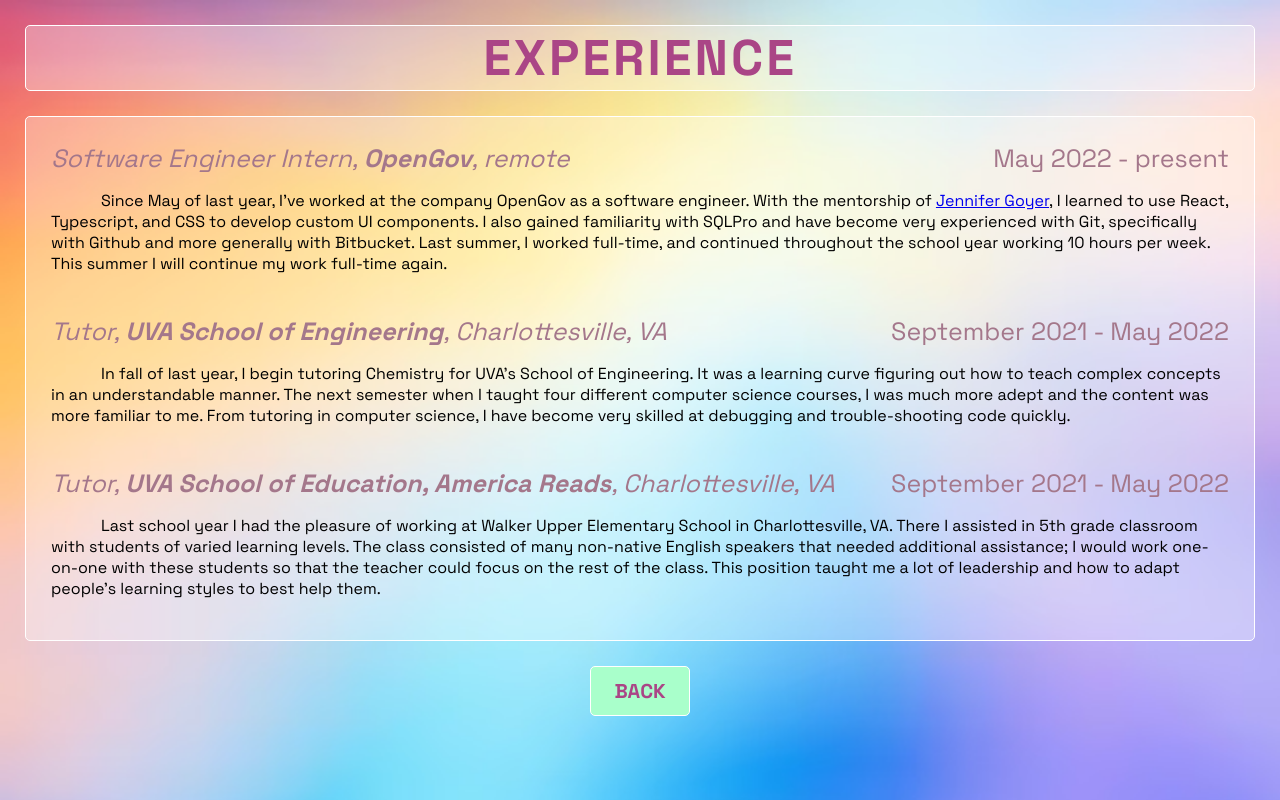
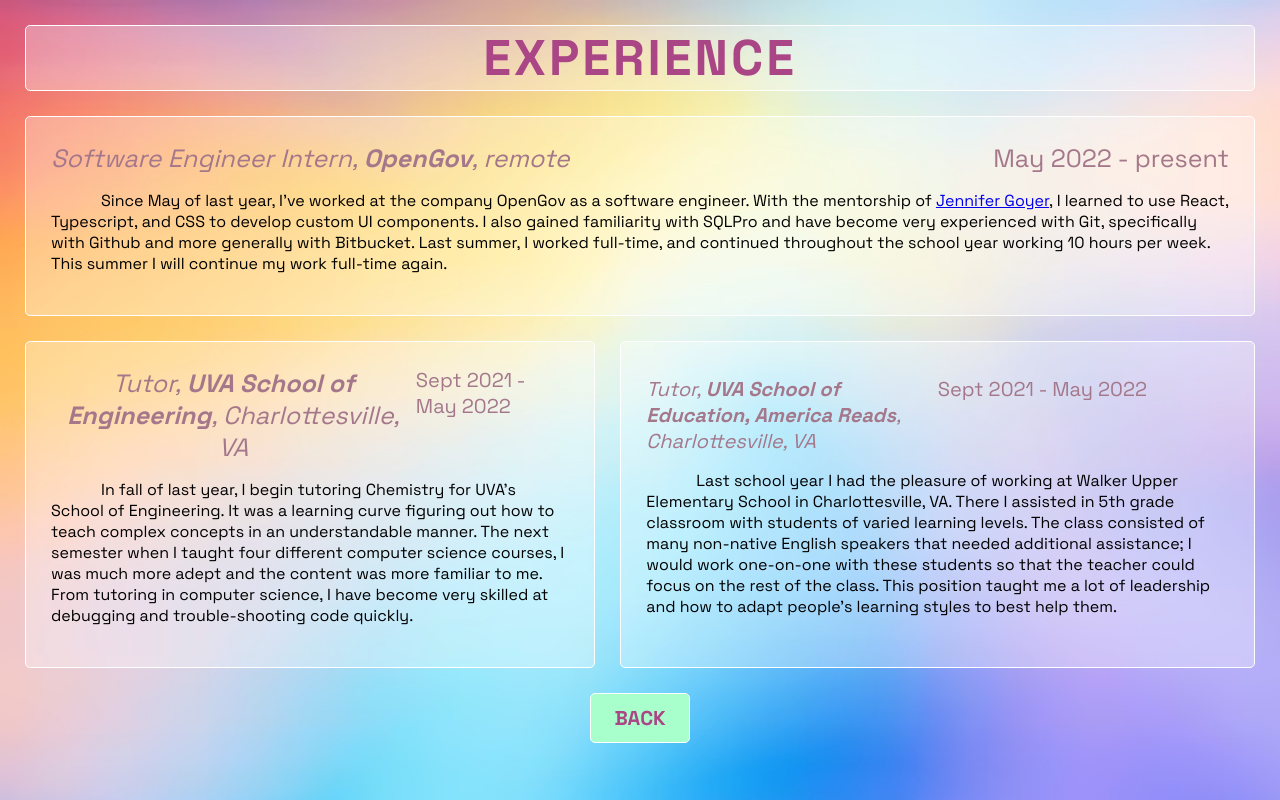
Before and after one commit to isfelaco/Bella-Felaco-Portfolio, a React (Create React App) app: page /experience in a window 1280 px wide. Built offline with nearby package versions, Linux system fonts and the light colour scheme.

Commit message:
Using SharedStyles

```diff
--- a/package.json
+++ b/package.json
@@ -44,6 +44,7 @@
   },
   "devDependencies": {
     "@types/moment": "^2.13.0",
-    "@types/styled-components-react-native": "^5.2.1"
+    "@types/styled-components-react-native": "^5.2.1",
+    "typescript-plugin-css-modules": "^5.0.1"
   }
 }
--- a/src/components/NavBar.tsx
+++ b/src/components/NavBar.tsx
@@ -1,7 +1,14 @@
 import React from "react";
 import { NavLink } from "react-router-dom";
-import "../css/App.css";
 import styled from "styled-components";
+import { Column } from "../css/SharedStyles";
+
+const Nav = styled(Column)`
+	flex: 40%;
+	justify-content: center;
+	text-align: left;
+	gap: 75px;
+`;
 
 const Link = styled(NavLink)`
 	color: #aa4586;
@@ -30,10 +37,10 @@
 
 export function NavBar() {
 	return (
-		<nav className="column navbar">
+		<Nav>
 			<Link to="/about">About</Link>
 			<Link to="/experience">Experience</Link>
 			<Link to="/projects">Projects</Link>
-		</nav>
+		</Nav>
 	);
 }
--- a/src/components/Section.tsx
+++ b/src/components/Section.tsx
@@ -1,21 +1,56 @@
 import React, { ReactNode } from "react";
 import { BackButton } from "./BackButton";
 import "../css/App.css";
+import styled from "styled-components";
+import { Column } from "../css/SharedStyles";
 
 type Props = {
 	title: string;
 	children?: ReactNode | ReactNode[];
 };
 
+const Subpage = styled(Column)`
+	margin: 25px;
+
+	@keyframes fadeIn {
+		0% {
+			opacity: 0;
+		}
+		100% {
+			opacity: 1;
+		}
+	}
+	animation: fadeIn 1s;
+`;
+
+export const PageTitle = styled.p`
+	color: #aa4586;
+	font-size: 50px;
+	font-weight: bold;
+	text-transform: uppercase;
+	letter-spacing: 3px;
+
+	background: rgb(255, 255, 255, 0.3);
+	border-radius: 5px;
+	border: 1px solid white;
+	margin: 0px;
+	transition: 1s;
+
+	&:hover {
+		letter-spacing: 10px;
+		transition: 0.5s;
+	}
+`;
+
 export function Section(props: Props) {
 	const { title, children } = props;
 	return (
-		<div className="section">
-			<p className="pageTitle">{title}</p>
+		<Subpage gap={25}>
+			<PageTitle>{title}</PageTitle>
 			{children}
 			<div>
 				<BackButton />
 			</div>
-		</div>
+		</Subpage>
 	);
 }
--- a/src/css/App.css
+++ b/src/css/App.css
@@ -21,53 +21,3 @@
 	scroll-behavior: smooth;
 	scroll-padding-top: 175px;
 }
-
-@keyframes fadeIn {
-	0% {
-		opacity: 0;
-	}
-	100% {
-		opacity: 1;
-	}
-}
-
-.column {
-	display: flex;
-	flex-direction: column;
-}
-
-.navbar {
-	flex: 40%;
-	justify-content: center;
-	text-align: left;
-	gap: 75px;
-}
-
-.section {
-	/* layout */
-	display: flex;
-	flex-direction: column;
-	gap: 25px;
-	margin: 25px;
-
-	animation: fadeIn 1s;
-}
-
-.pageTitle {
-	color: #aa4586;
-	font-size: 50px;
-	font-weight: bold;
-	text-transform: uppercase;
-	letter-spacing: 3px;
-
-	background: rgb(255, 255, 255, 0.3);
-	border-radius: 5px;
-	border: 1px solid white;
-	margin: 0px;
-	transition: 1s;
-}
-
-.pageTitle:hover {
-	letter-spacing: 10px;
-	transition: 0.5s;
-}
--- /dev/null
+++ b/src/css/SharedStyles.tsx
@@ -0,0 +1,13 @@
+import styled from "styled-components";
+
+export const Row = styled.div<{ gap?: number }>`
+	display: flex;
+	flex-direction: row;
+	gap: ${({ gap }) => gap + "px"};
+`;
+
+export const Column = styled.div<{ gap?: number }>`
+	display: flex;
+	flex-direction: column;
+	gap: ${({ gap }) => gap + "px"};
+`;
--- a/src/pages/About.tsx
+++ b/src/pages/About.tsx
@@ -1,24 +1,20 @@
 import React from "react";
 import { Section } from "../components/Section";
 import styled from "styled-components";
+import "../css/App.css";
 import UVAlogo from "../css/UVA-logo.png";
+import { Column, Row } from "../css/SharedStyles";
 
-const Row = styled.div`
-	display: flex;
-	gap: 25px;
-`;
-const Column = styled.div`
-	display: flex;
-	flex-direction: column;
+const AboutColumn = styled(Column)`
 	justify-content: center;
 	background: rgb(255, 255, 255, 0.3);
 	border: 1px solid white;
 	border-radius: 5px;
 `;
-const LeftColumn = styled(Column)`
+const LeftColumn = styled(AboutColumn)`
 	flex: 40%;
 `;
-const RightColumn = styled(Column)`
+const RightColumn = styled(AboutColumn)`
 	flex: 60%;
 `;
 const Image = styled.img`
@@ -36,7 +32,7 @@
 export function About() {
 	return (
 		<Section title="About">
-			<Row>
+			<Row gap={25}>
 				<LeftColumn>
 					<Image src={UVAlogo} alt="logo" />
 				</LeftColumn>
--- a/src/pages/Experience.tsx
+++ b/src/pages/Experience.tsx
@@ -1,11 +1,9 @@
-import React, { useState } from "react";
+import React from "react";
 import styled from "styled-components";
 import { Section } from "../components/Section";
+import { Column, Row } from "../css/SharedStyles";
 
-const Column = styled.div`
-	display: flex;
-	flex-direction: column;
-	gap: 25px;
+const ExperienceColumn = styled(Column)`
 	justify-content: center;
 	background: rgb(255, 255, 255, 0.3);
 	border: 1px solid white;
@@ -13,12 +11,21 @@
 	padding: 25px;
 `;
 
-const Row = styled.div`
-	display: flex;
-	flex-direction: row;
+const Title = styled(Row)`
 	justify-content: space-between;
 	color: #a4778b;
 	font-size: 25px;
+	align-items: start;
+`;
+
+const Subtitle = styled.div`
+	flex: 50%;
+	font-size: 20px;
+	text-align: left;
+
+	p {
+		margin: 0;
+	}
 `;
 
 const Description = styled.p`
@@ -41,14 +48,13 @@
 export function Experience() {
 	return (
 		<Section title="Experience">
-			<Column>
-				<div>
-					<Row>
+			<ExperienceColumn>
+				<Title>
 					<i>
 						Software Engineer Intern, <b>OpenGov</b>, remote
 					</i>
 					May 2022 - present
-					</Row>
+				</Title>
 
 				<Description>
 					Since May of last year, I've worked at the company OpenGov as a
@@ -61,20 +67,23 @@
 						Jennifer Goyer
 					</a>
 					, I learned to use React, Typescript, and CSS to develop custom UI
-						components. I also gained familiarity with SQLPro and have become
-						very experienced with Git, specifically with Github and more
-						generally with Bitbucket. Last summer, I worked full-time, and
-						continued throughout the school year working 10 hours per week. This
-						summer I will continue my work full-time again.
+					components. I also gained familiarity with SQLPro and have become very
+					experienced with Git, specifically with Github and more generally with
+					Bitbucket. Last summer, I worked full-time, and continued throughout
+					the school year working 10 hours per week. This summer I will continue
+					my work full-time again.
 				</Description>
-				</div>
+			</ExperienceColumn>
+			<Row gap={25}>
+				<ExperienceColumn>
+					<Title>
 						<div>
-					<Row>
 							<i>
 								Tutor, <b>UVA School of Engineering</b>, Charlottesville, VA
 							</i>
-						September 2021 - May 2022
-					</Row>
+						</div>
+						<Subtitle>Sept 2021 - May 2022</Subtitle>
+					</Title>
 					<Description>
 						In fall of last year, I begin tutoring Chemistry for UVA's School of
 						Engineering. It was a learning curve figuring out how to teach
@@ -84,15 +93,17 @@
 						computer science, I have become very skilled at debugging and
 						trouble-shooting code quickly.
 					</Description>
-				</div>
-				<div>
-					<Row>
+				</ExperienceColumn>
+				<ExperienceColumn>
+					<Title>
+						<Subtitle>
 							<i>
 								Tutor, <b>UVA School of Education, America Reads</b>,
 								Charlottesville, VA
 							</i>
-						September 2021 - May 2022
-					</Row>
+						</Subtitle>
+						<Subtitle>Sept 2021 - May 2022</Subtitle>
+					</Title>
 					<Description>
 						Last school year I had the pleasure of working at Walker Upper
 						Elementary School in Charlottesville, VA. There I assisted in 5th
@@ -103,8 +114,8 @@
 						me a lot of leadership and how to adapt people's learning styles to
 						best help them.
 					</Description>
-				</div>
-			</Column>
+				</ExperienceColumn>
+			</Row>
 		</Section>
 	);
 }
--- a/src/pages/HomePage.tsx
+++ b/src/pages/HomePage.tsx
@@ -1,17 +1,17 @@
 import React from "react";
 import styled from "styled-components";
 import { NavBar } from "../components/NavBar";
+import { Column } from "../css/SharedStyles";
 
 export const Page = styled.div`
 	display: flex;
 	height: 100%;
 `;
-export const ColumnLeft = styled.div`
-	display: flex;
-	flex-direction: column;
+export const ColumnLeft = styled(Column)`
 	flex: 60%;
+`;
 
-	.title {
+const Title = styled.p`
 	/* text */
 	color: white;
 	text-shadow: 2px 3px 0 #aa4586, 1px 3px 0 #aa4586, 1px 3px 0 #aa4586;
@@ -37,14 +37,13 @@
 	position: absolute;
 	letter-spacing: 10px;
 	animation: growSpacing 2s;
-	}
 `;
 
 export function HomePage() {
 	return (
 		<Page>
 			<ColumnLeft>
-				<p className="title">Bella Felaco</p>
+				<Title>Bella Felaco</Title>
 			</ColumnLeft>
 			<NavBar />
 		</Page>
```
Also changed, not shown: src/css/index.css (+8 -8 lines), 2 other files (tests, documents, lock files or other folders). Lines whose indentation alone changed are shown as unchanged.
